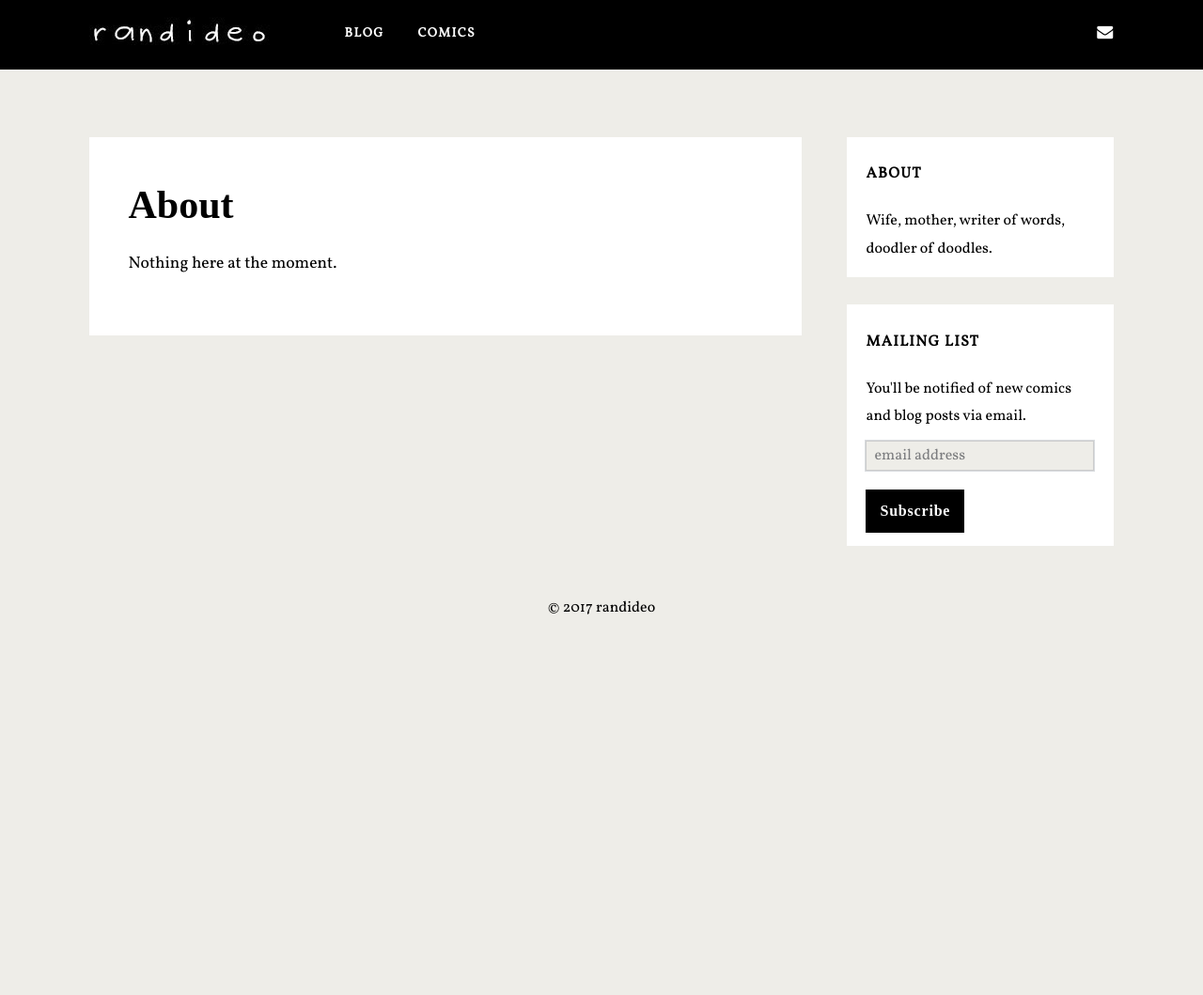
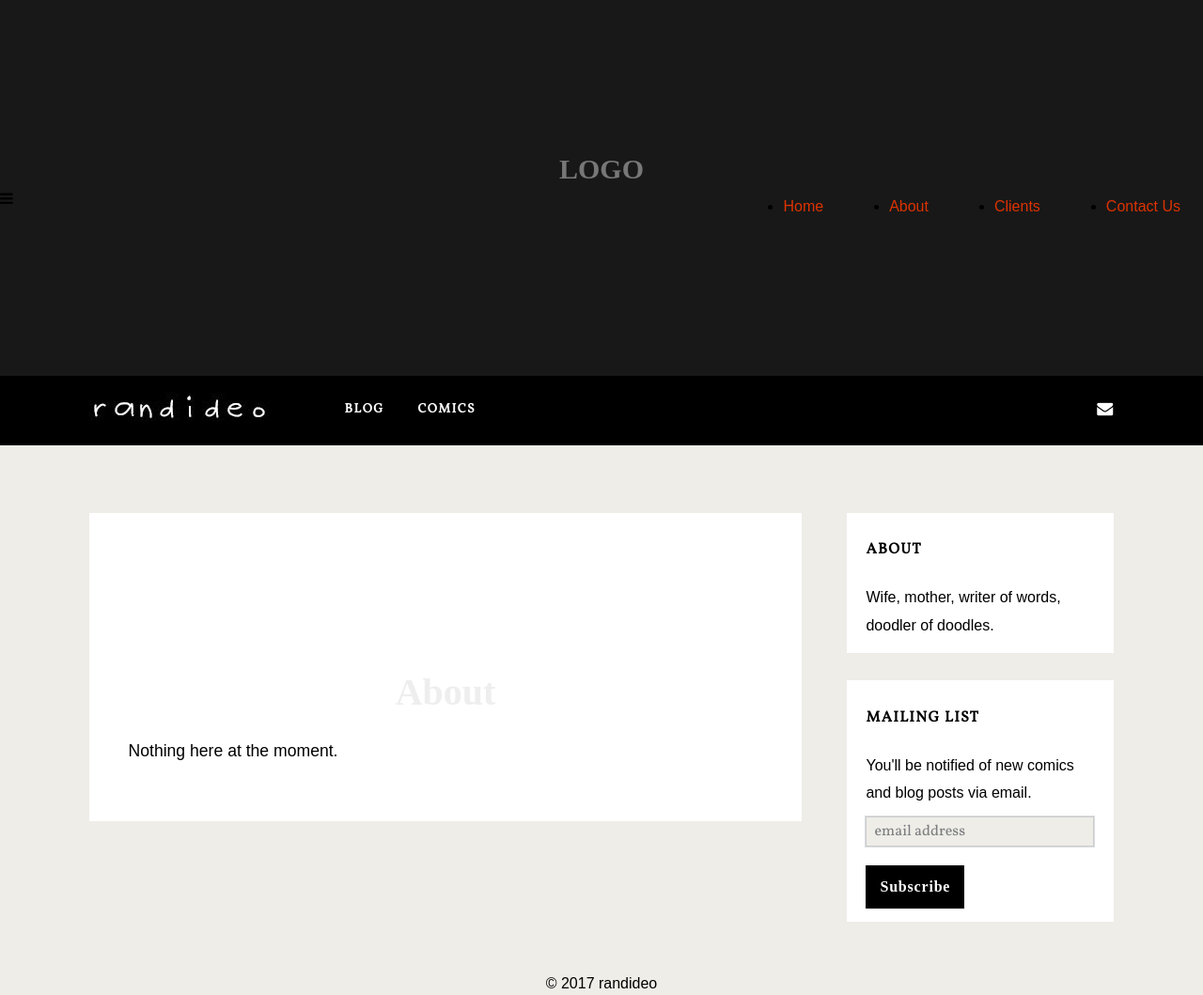
Before and after one commit to randideo/randideo.github.io, a Jekyll site: the page built from about.md, in a window 1280 px wide. Shown: the whole page at 94% size. Built offline with Jekyll 4.4.1, drawn with Linux system fonts in a browser that asks for light colours; nearby versions of some CDN libraries; some web fonts are replaced; comment, search, counter and statistics services are not loaded; before the commit the page ends 900 px from its top, so only the background shows below that.

Commit message:
Create header.html

```diff
--- a/_includes/header.html
+++ b/_includes/header.html
@@ -19,8 +19,193 @@
   ga('send', 'pageview');
 
 </script>
+	<style>
+	body {
+	  font-family: sans-serif;
+}
+
+* {
+	  box-sizing: border-box;
+}
+
+header {
+	  background: #181818;
+	  height: 400px;
+	  padding-top: 40px;
+}
+
+.inner {
+	  max-width: 1000px;
+	  margin: 0 auto;
+	  padding: 0px 20px;
+	  position: relative;
+}
+
+.logo {
+	  text-decoration: none;
+	  color: #777;
+	  font-weight: 800;
+	  font-size: 30px;
+	  line-height: 40px;
+}
+
+h1 {
+	  text-align: center;
+	  width: 100%;
+	  margin-top: 120px;
+	  color: #eee;
+	  font-weight: 800;
+	  font-size: 40px;
+}
+
+nav > ul {
+  	float: right;
+}
+
+nav > ul > li {
+  	text-align: center;
+	  line-height: 40px;
+	  margin-left: 70px;
+}
+
+nav > ul li ul li {
+	  width: 100%;
+  	text-align: left;
+}
+
+nav ul li:hover {
+	  cursor: pointer;
+	  position: relative;
+}
+nav ul li:hover > ul {
+  	display: block;
+}
+nav ul li:hover > a {
+	  color: #777;
+}
+nav > ul > li > a {
+	  cursor: pointer;
+	  display: block;
+  	outline: none;
+  	width: 100%;
+	  text-decoration: none;
+}
+
+nav > ul > li {
+  	float: left;
+}
+nav a {
+	  color: white;
+}
+nav > ul li ul {
+  	display: none;
+  	position: absolute;
+  	left: 0;
+	  top: 100%;
+  	width: 100%;
+	  z-index: 2000;
+}
+nav > ul li ul li > a {
+	  text-decoration: none;
+}
+
+[type="checkbox"], label {
+	  display: none;
+}
+
+@media screen and (max-width: 768px) {
+	nav ul {
+		  display: none;
+	}
+
+	label {
+  		display: block;
+  		background: #222;
+		  width: 40px;
+  		height: 40px;
+  		cursor: pointer;
+		  position: absolute;
+		  right: 20px;
+  		top: 0px;
+	}
+
+label:after{
+  content:'';
+  display: block;
+  width: 30px;
+  height: 5px;
+  background: #777;
+  margin: 7px 5px;
+  box-shadow: 0px 10px 0px #777, 0px 20px 0px #777
+}
+
+	[type="checkbox"]:checked ~ ul {
+  		display: block;
+  		z-index: 9999;
+  		position: absolute;
+		  right: 20px;
+		  left: 20px;
+	}
+
+	nav a {
+		  color: #777;
+	}
+
+	nav ul li {
+		  display: block;
+  		float: none;
+  		width: 100%;
+  		text-align: left;
+  		background: #222;
+		  text-indent: 20px;
+	}
+
+	nav > ul > li {
+  		margin-left: 0px;
+	}
+
+	nav > ul li ul li {
+  		display: block;
+		  float: none;
+	}
+
+	nav > ul li ul {
+		  display: block;
+  		position: relative;
+  		width: 100%;
+		  z-index: 9999;
+		  float: none;
+	}
+h1 {
+	  font-size: 26px;
+}
+}
+
+	</style>
 </head>
 <body>
+
+	<header id="header">
+  <div id="header-content">
+    <div id="header-logo">
+      <h1 class="logo">LOGO</h1>
+    </div>
+    <nav id="header-nav" role="navigation">
+      <ul class="nav">
+        <li><a href="#">Home</a></li>
+        <li><a href="#">About</a></li>
+        <li><a href="#">Clients</a></li>
+        <li><a href="#">Contact Us</a></li>
+      </ul>
+    </nav>
+    <div id="header-nav-toggle" class="is-hidden">
+      <i class="fa fa-bars"></i>
+    </div>
+  </div>
+</header>
+
+
+
 <header class="site-headernbt" id="site-headernbt" role="banner">
 <div class='title-infonbt'>
 <div class='headersec section' id='headersec'><div class='widget Header' data-version='1' id='Header1'>
```
